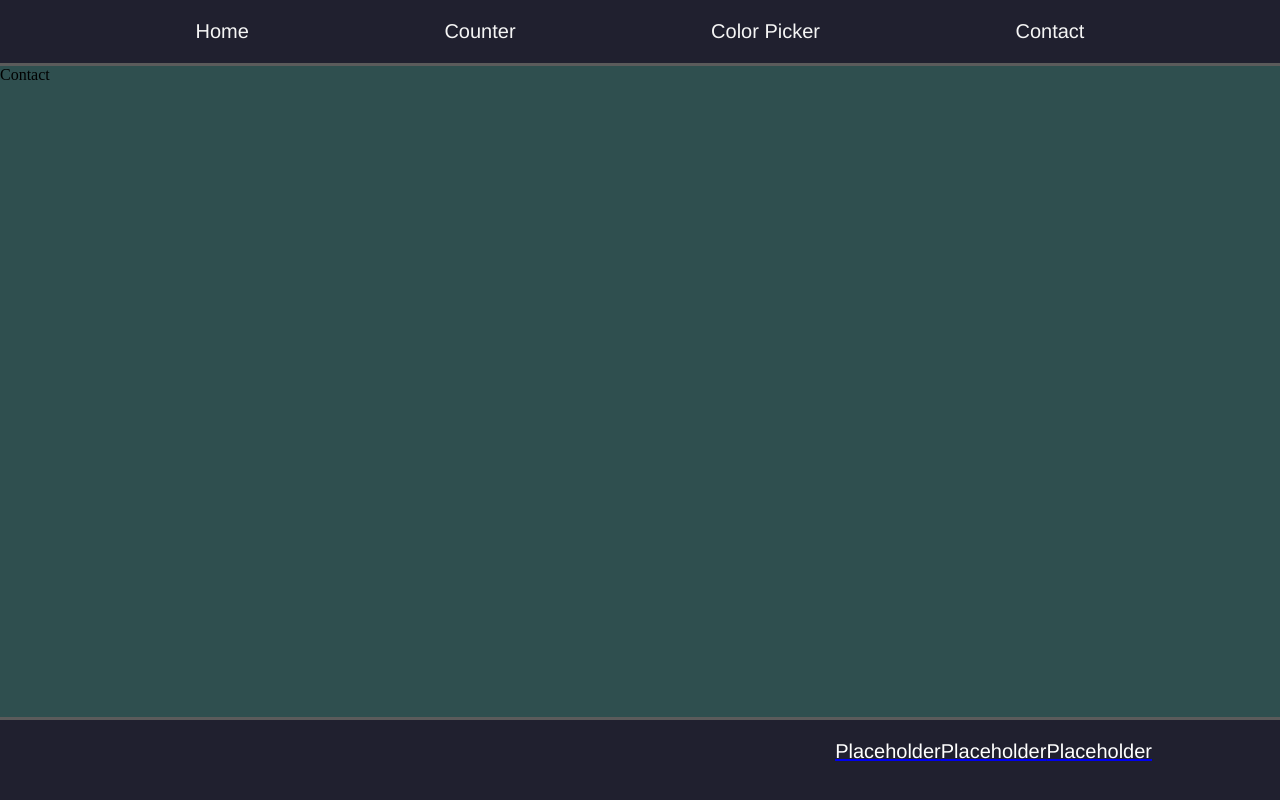
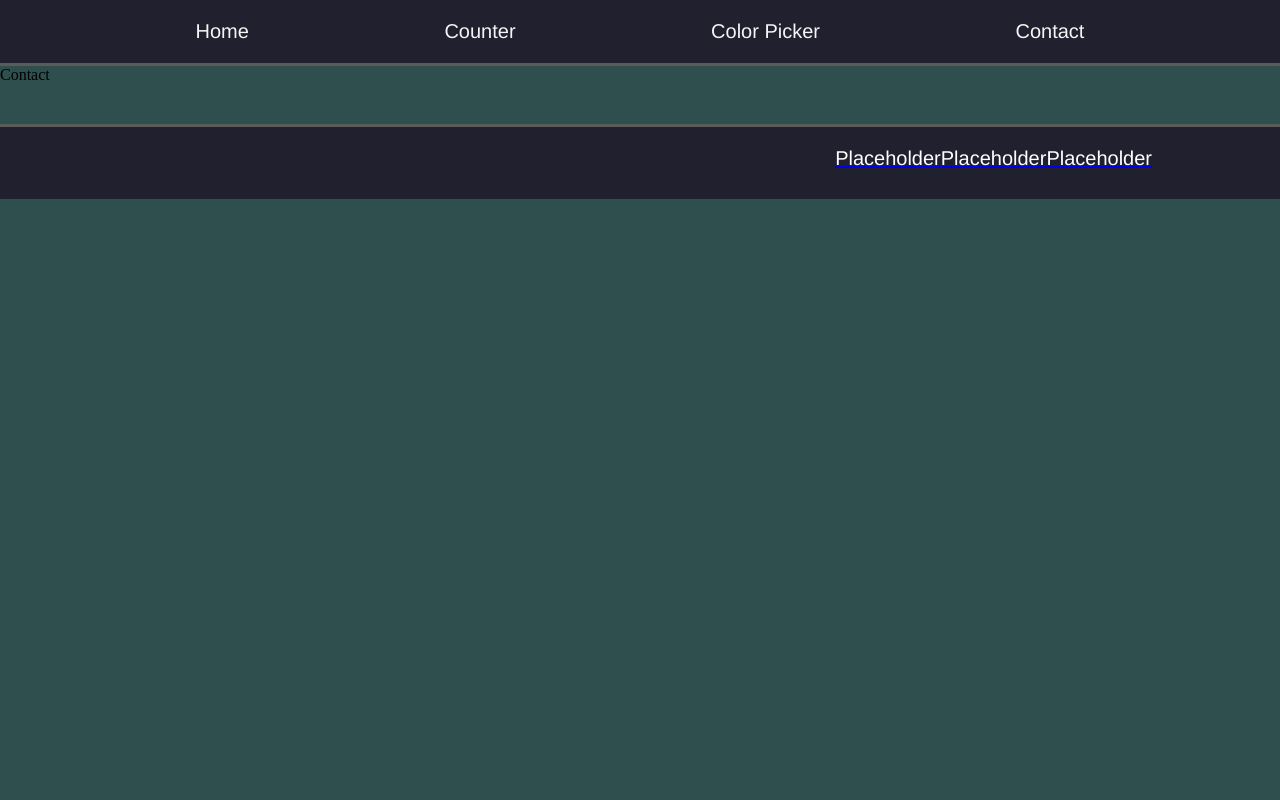
Before and after one commit to BadThad/ReactProject, a React (Vite) app in the folder my-react-app/: page /contact in a window 1280 px wide. Built offline with nearby package versions, Linux system fonts and the light colour scheme.

Commit message:
having some trouble with footer positioning, removed absolute position because it didn't work with main page

```diff
--- a/my-react-app/src/footer.css
+++ b/my-react-app/src/footer.css
@@ -3,9 +3,8 @@
     margin-bottom: 0;
     background-color: rgb(32, 32, 47);
     border-top: 3px solid rgb(91, 91, 91);
-    position: absolute;
     width: 100%;
-    height: 10%;
+    height: 9vh;
     bottom: 0;
 }
 
```
